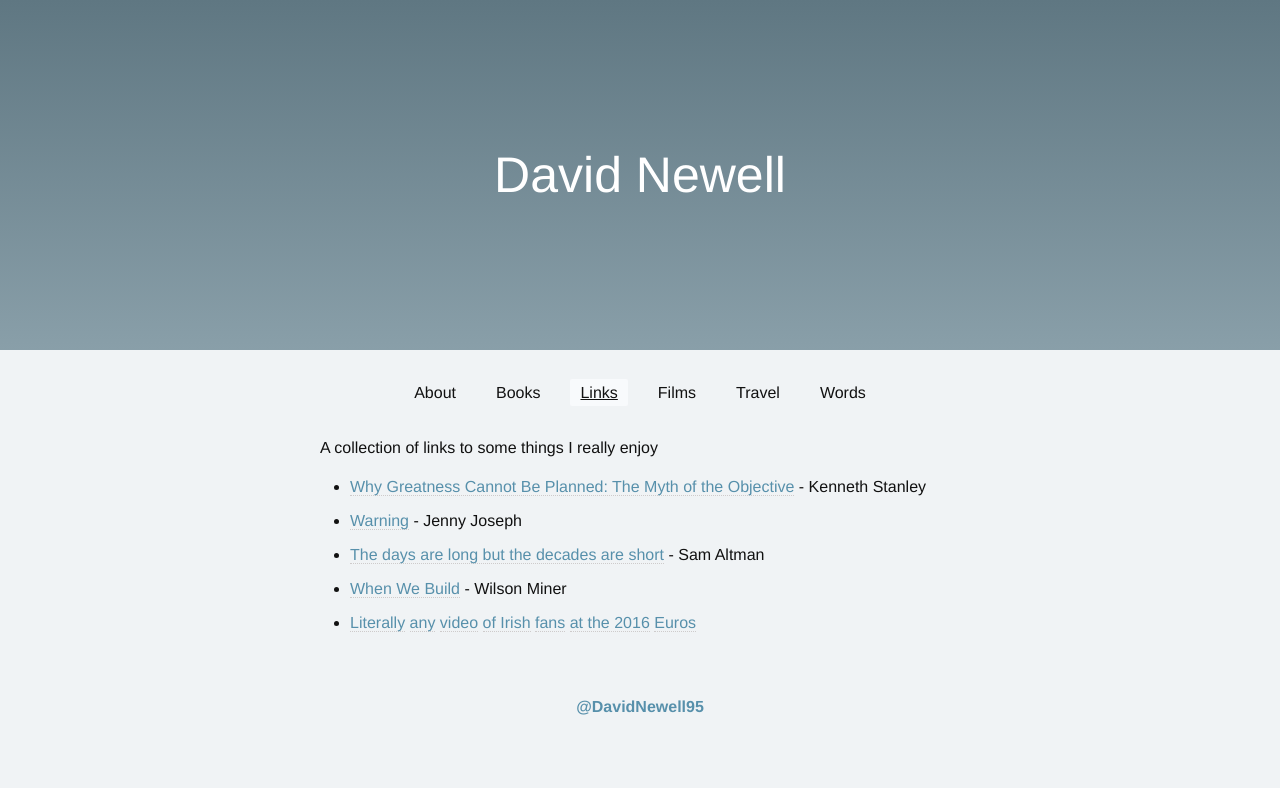
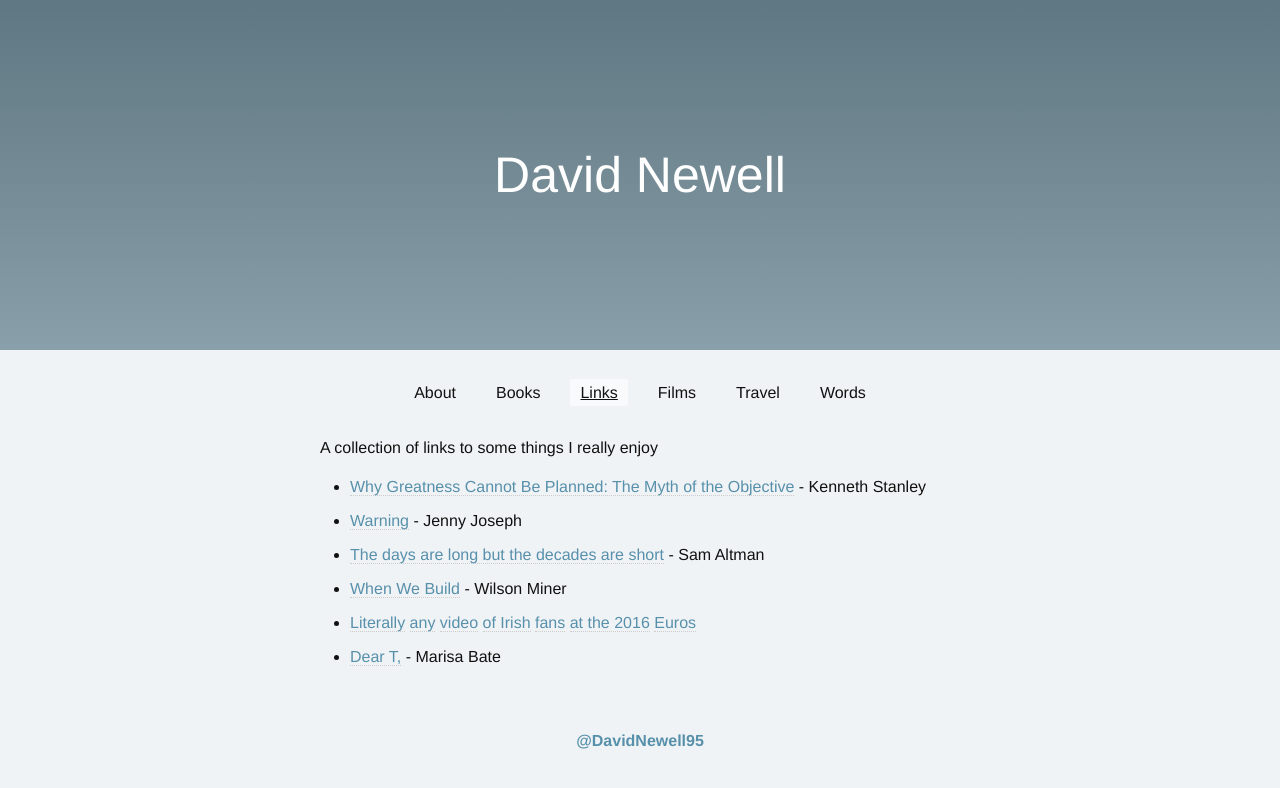
Before and after one commit to daibhin/daibhin.github.io, a Jekyll site: the page built from links.md, in a window 1280 px wide. Shown: the top 788 px of the page. Built offline with Jekyll 4.4.1, drawn with Linux system fonts in a browser that asks for light colours.

Commit message:
Dear T, link

```diff
--- a/links.md
+++ b/links.md
@@ -11,3 +11,4 @@ A collection of links to some things I really enjoy
 * [The days are long but the decades are short](https://blog.samaltman.com/the-days-are-long-but-the-decades-are-short) - Sam Altman
 * [When We Build](https://vimeo.com/34017777) - Wilson Miner
 * [Literally](https://www.youtube.com/watch?v=Ipg4oxNw2b4) [any](https://www.youtube.com/watch?v=H4RexZiyeOM) [video](https://www.youtube.com/watch?v=7wb8yv1Atl0) [of Irish](https://www.youtube.com/watch?v=xxoh7tNUPqE) [fans](https://www.youtube.com/watch?v=XmiKKVMrwJ8) [at the 2016](https://www.youtube.com/watch?v=Wd69I_0zg9U) [Euros](https://www.youtube.com/watch?v=O_hTjzsp3qs)
+* [Dear T,](https://medium.com/@marisabate/dear-t-d5d22b43114e) - Marisa Bate
```
